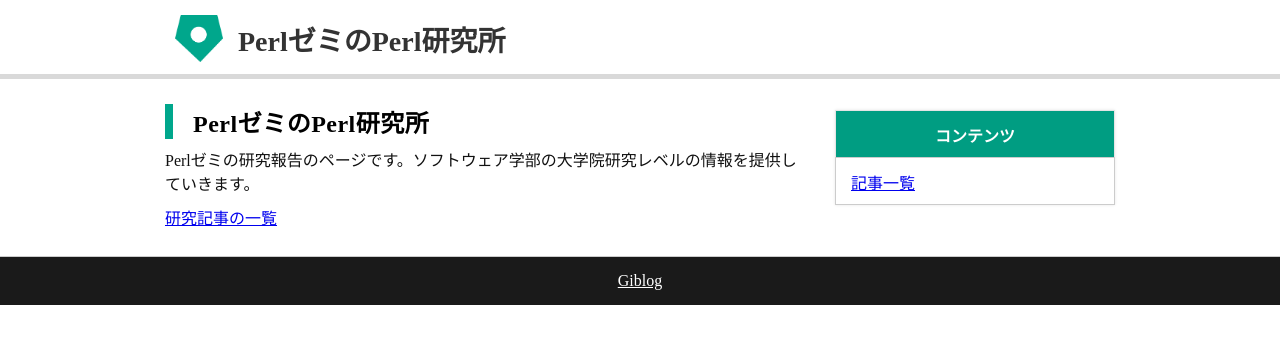
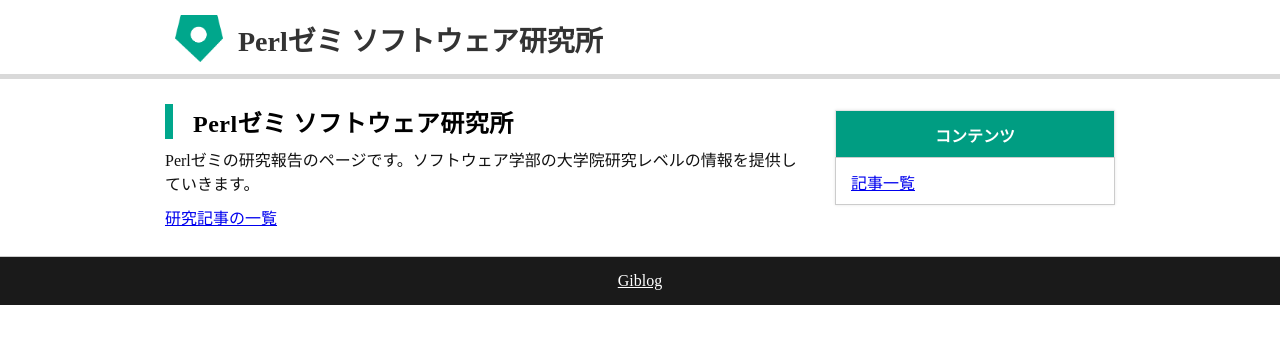
Before and after one commit to yuki-kimoto/perlzemilaboratory-public, a plain HTML site: page index.html in a window 1280 px wide. Drawn offline with Linux system fonts and the light colour scheme.

Commit message:
再構築

```diff
--- a/index.html
+++ b/index.html
@@ -7,7 +7,7 @@
 <link rel="icon" type="image/x-icon" href="/images/giblog-logo.png">
 <link rel="stylesheet" type="text/css" href="/css/common.css">
 
-<title>PerlゼミのPerl研究所</title>
+<title>Perlゼミ ソフトウェア研究所</title>
 <meta name="description" content="Perlゼミの研究報告のページです。ソフトウェア学部の大学院研究レベルの情報を提供していきます。">
   </head>
   <body>
@@ -16,7 +16,7 @@
         <!-- header -->
 <div class="main">
   <h1>
-    <a href="/">PerlゼミのPerl研究所</a>
+    <a href="/">Perlゼミ ソフトウェア研究所</a>
   </h1>
 </div>
 
@@ -29,7 +29,7 @@
 
   </div>
   <div class="middle">
-    <h2><a href="/">PerlゼミのPerl研究所</a></h2>
+    <h2><a href="/">Perlゼミ ソフトウェア研究所</a></h2>
 <p>
   Perlゼミの研究報告のページです。ソフトウェア学部の大学院研究レベルの情報を提供していきます。
 </p>
```
Also changed, not shown: blog/20200204170137.html (+2 -2 lines), list.html (+3 -3 lines).
